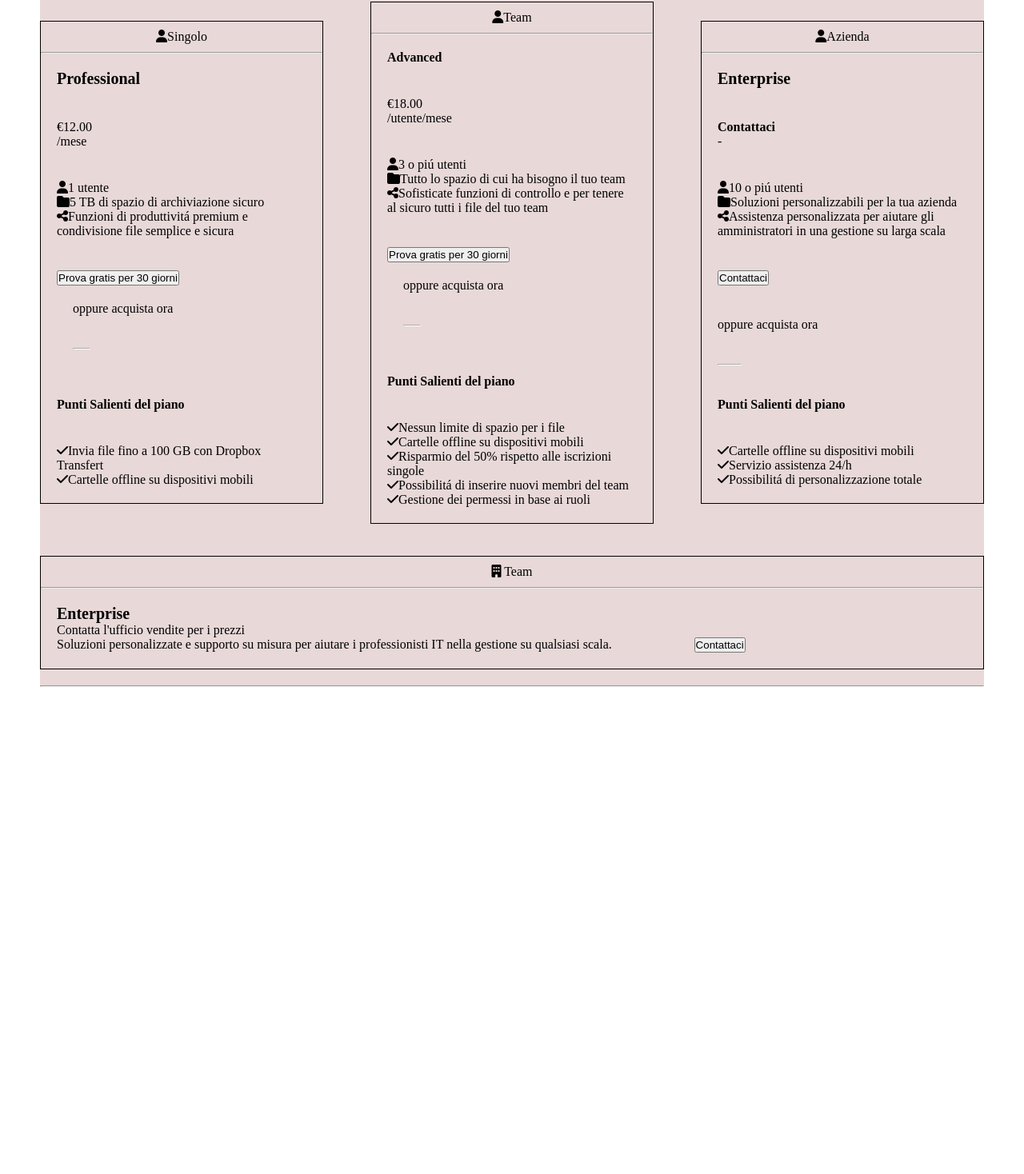
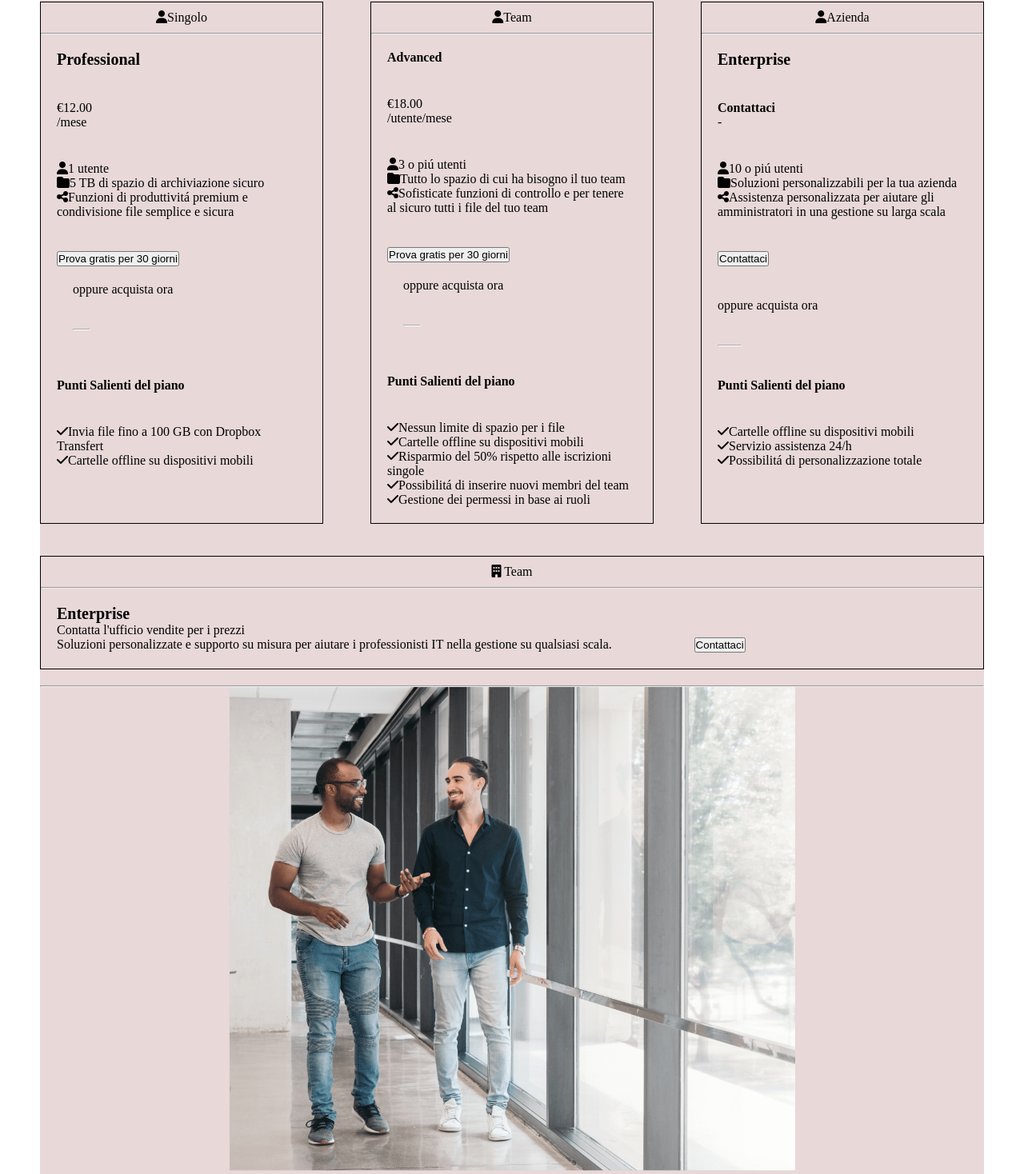
Before and after one commit to MattiaCallegaro/htmlcss-dropbox, a plain HTML site: page index.html in a window 1280 px wide. Shown: the part 738-2206 px from the top of the page at 80% size. Before the commit the page ends 1597 px from the top, so only its background shows below. Drawn offline with Linux system fonts and the light colour scheme.

Commit message:
[UPD] Add partner section

```diff
--- a/css/style.css
+++ b/css/style.css
@@ -138,8 +138,13 @@
 
 .align-colonne{
     justify-content:space-between;
-    align-items: center;
-    align-content: center;
+    align-items: start;
+    align-content: start;
+    flex-wrap: wrap;
+}
+
+.align-business{
+    justify-content:space-between;
     flex-wrap: wrap;
 }
 
--- a/index.html
+++ b/index.html
@@ -45,7 +45,7 @@
         <!-- jumbotron -->
         <div class="azzurro">
             <div class="container">
-                <div class="jumbo d-flex align-content">
+                <div class="jumbo d-flex align-colonne">
                     <h1>Tutto ció che ti serve per il lavoro, in un unico posto</h1>
                     <div class="col-centrale">
                         <p>Finalmente tutti i tuoi strumenti, contenuti e collaboratori sono accessibili dallo stesso
@@ -76,7 +76,7 @@
 
             <!-- contenitore colonne -->
 
-            <div class="col-100 d-flex align-colonne">
+            <div class="col-100 d-flex align-business">
 
 
                 <div class="col-30 border-col ">
@@ -220,11 +220,17 @@
                                 </div>
                             </div>
                         </div>
-
                     </div>
                 </div>
             </div>
             <hr>
+            <div class="container d-flex align-content">
+                <div class="col-60">
+                    <div class="testo-immagine">
+                        <img class="col-100" src="./img/partner.png" alt="">
+                    </div>
+                </div>
+            </div>
     </main>
 </body>
 
```
Lines whose indentation alone changed are shown as unchanged.
